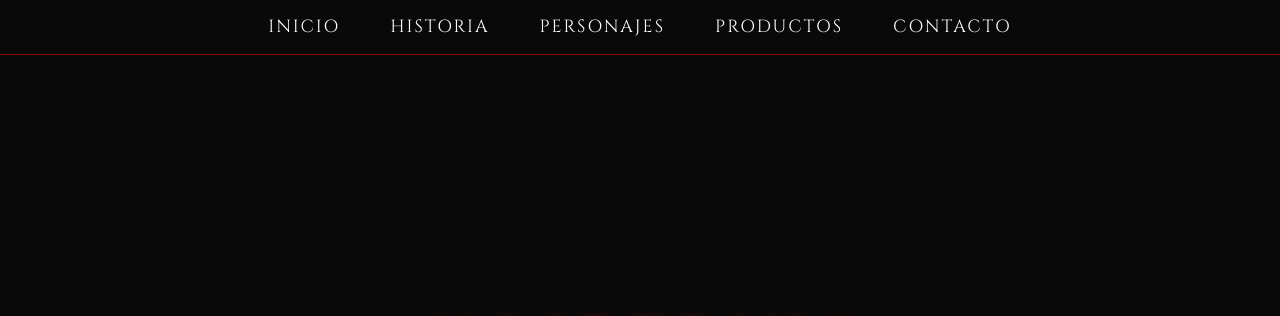
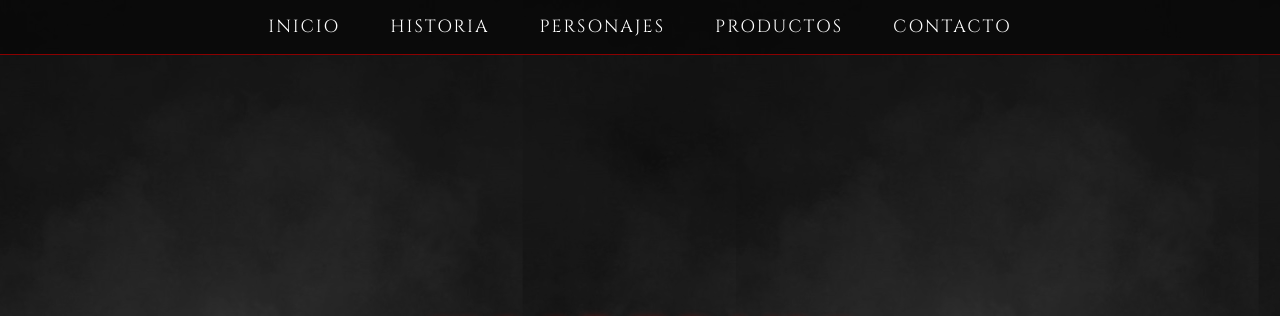
Before and after one commit to JeniferGarciaa/Hooligans, a plain HTML site: page index.html in a window 1280 px wide. Shown: the top 316 px of the page. Drawn offline with Linux system fonts and the light colour scheme.

Commit message:
Add files via upload

```diff
--- a/style.css
+++ b/style.css
@@ -189,7 +189,7 @@ body::before {
     position: fixed;
     top: 0; left: 0;
     width: 100%; height: 100%;
-    background: url('imagenes/humo.jpg');
+    background: url('IMG/humo.jpg');
     opacity: 0.1;
     pointer-events: none;
     z-index: 1;
@@ -201,7 +201,7 @@ body::before {
     left: 0;
     width: 200%;
     height: 100%;
-    background-image: url('imagenes/humo.jpg');
+    background-image: url('IMG/humo.jpg');
     background-repeat: repeat-x;
     opacity: 0.25;
     z-index: 1; /* Por debajo del contenido */
```
